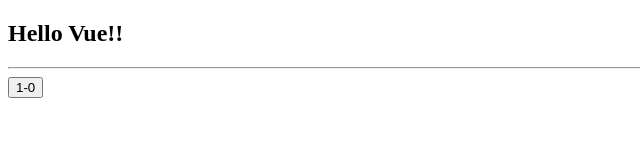
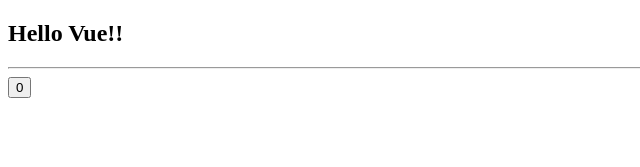
Before and after one commit to HsiaoHungWang/vue-fuen144, a Vue app: page / in a window 1280 px wide. Shown: the top 167 px of the page, without its empty margins (0-640 px from the left). Built offline with nearby package versions, Linux system fonts and the light colour scheme.

Commit message:
透過 nextTick() 更新 Actual DOM

```diff
--- a/src/components/ButtonCount.vue
+++ b/src/components/ButtonCount.vue
@@ -1,10 +1,10 @@
 <script setup>
-import { reactive, ref } from 'vue';
+import { nextTick, reactive, ref } from 'vue';
 
     // const count1 = 0
-    const count = ref(0) //{value:0}
-    const obj = reactive({count:0})
-    console.log(obj)
+    // const count = ref(0) //{value:0}
+    // const obj = reactive({count:0})
+    // console.log(obj)
   //  console.log(count)
 //    {
 //     "dep": {
@@ -17,18 +17,29 @@
 //     "_value": 1,
  //      "value":1
 // }
-    count.value++;  //{value:1}
-    console.log(count)
+    // count.value++;  //{value:1}
+    // console.log(count)
 
-    const add = ()=>{
+    const count = ref(0) //{value:0}
+    const add = async ()=>{
       count.value++
-      obj.count++
+
+      //強迫馬上更新 Actual DOM
+      await nextTick()
+
+      //找到按鈕讀取按鈕的值
+      const btn = document.querySelector('#button1')
+      console.log(btn.textContent)
+      //obj.count++
     }
 </script>
 
 <template>
     <div>
-<button @click="add">{{ count }}-{{ obj.count }}</button>
+      <button id="button1" @click="add">{{ count }}</button>
+<!--
+      <button @click="add">{{ count }}-{{ obj.count }}</button> -->
+
     </div>
 </template>
 
```
